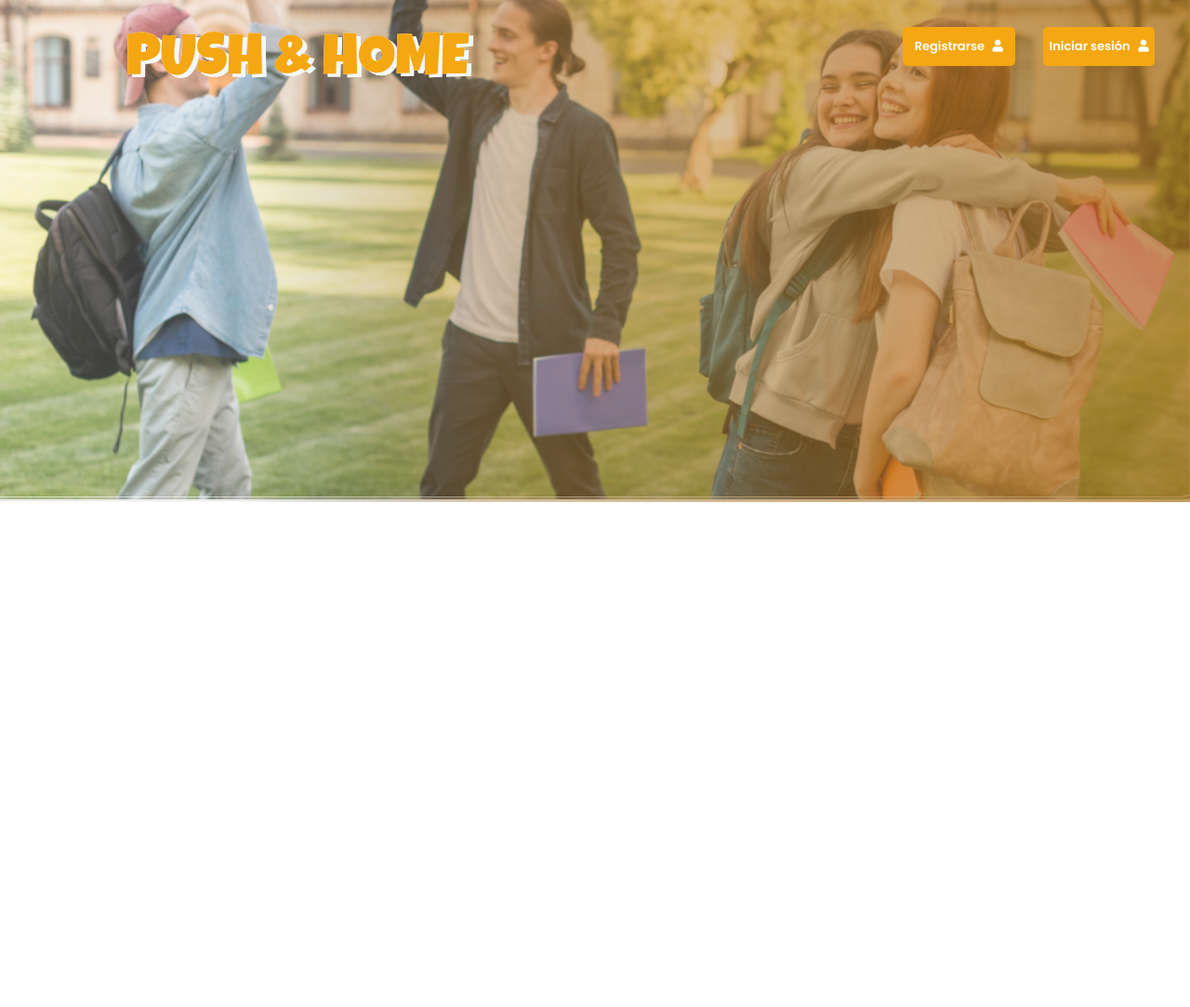
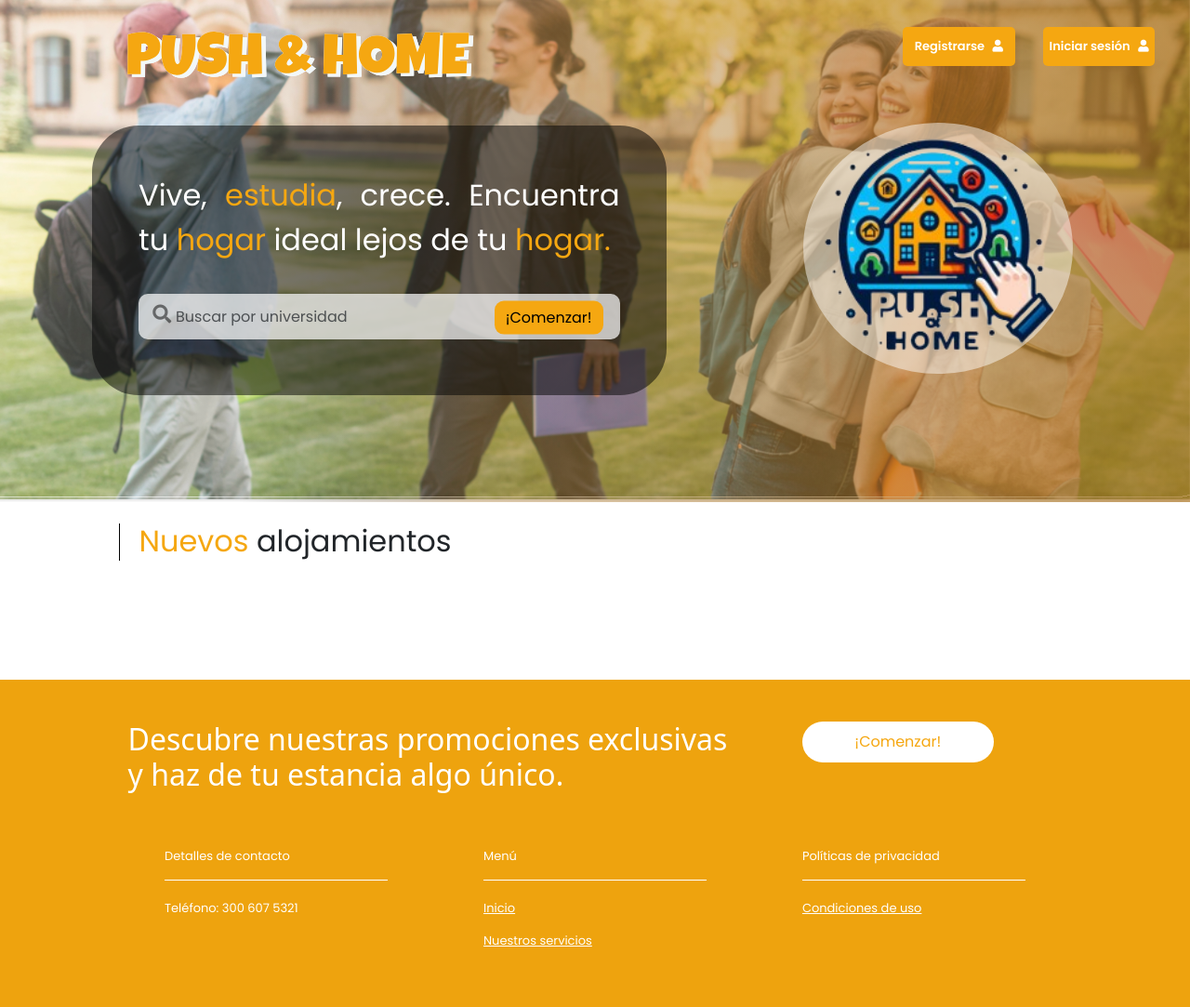
Before and after one commit to AliciaV2002/PUSHANDHOME, a Django app: page / in a window 1280 px wide. Shown: the whole page at 93% size. Before the commit the page ends 540 px from the top, so only its background shows below. Run offline with Django 5.2, Linux system fonts and the light colour scheme; some libraries are stand-ins or nearby versions.

Commit message:
Update index.html
Agregue el footer pero falta que sea responsive

```diff
--- a/pagina/static/css/global.css
+++ b/pagina/static/css/global.css
@@ -27,7 +27,7 @@ font-family: "Poppins", sans-serif;
 font-weight: 800;
 font-style: normal;
 }
-body, html {
+html {
     height: 100vh;
     margin: 0;
 }
@@ -35,3 +35,25 @@ body, html {
     display: flex; /* Use flexbox for button alignment */
     justify-content: space-between; /* Distribute buttons evenly */
   }
+body {
+    margin: 0;
+    padding: 0;
+    display: flex;
+    flex-direction: column;
+    min-height: 100vh; /* Hacemos que el cuerpo ocupe al menos el 100% de la altura de la ventana del navegador */
+    width: auto;
+}
+
+.content {
+    flex: 1; /* El contenido ocupará el espacio restante */
+}
+footer {
+    background-color: #EEA30E;
+    bottom: 0;
+    color: #fff;
+    text-align: center;
+    padding: 20px;
+    width: 100%;
+    z-index: 0;
+    position: absolute; /* Cambiado a posición fija */
+}
--- a/pagina/static/css/styles.css
+++ b/pagina/static/css/styles.css
@@ -39,3 +39,39 @@
     width: 24px; /* Ancho del ícono */
     height: 24px; /* Altura del ícono */
 }
+
+.txt{
+    font-size: xx-large;
+    color: #ffffff;
+
+}
+
+.color{
+    color: #F5A711;
+}
+
+.responsive-banner {
+    background-color: rgba(0, 0, 0, 0.5);
+    color: white; /* Set text color to white for better contrast */
+    text-align: justify; /* Center text horizontally */
+    display: flex;
+    width: 618px;
+    height: 290px;
+  }
+
+/* Estilos CSS para el icono de búsqueda */
+.fa-search {
+    font-size: 20px;
+}
+
+/* Estilos CSS para el campo de búsqueda */
+.form-control {
+    font-family: 'Poppins', sans-serif;
+    font-weight: 400;
+}
+
+/* Estilos CSS para el botón */
+.btn {
+    font-family: 'Poppins', sans-serif;
+    font-weight: 400;
+}
--- a/pagina/templates/index.html
+++ b/pagina/templates/index.html
@@ -20,7 +20,8 @@
 </head>
 <body>
     <!-- Navbar -->
-    <div>
+    <header>
+        <!-- SVG de fondo -->
         <svg xmlns="http://www.w3.org/2000/svg" viewBox="0 0 1920 834" fill="none" class="imagecontainer" style="position: absolute; top: -2%;z-index:-1;">
             <image href="{% static 'imagenes/Estudiantes.png' %}" width="1920" height="834"/>
             <g filter="url(#filter0_d_112_71)">
@@ -48,8 +49,6 @@
             </defs>
             <rect x="0" y="0" width="100%" height="100%" fill="url(#degradado-linear)"/>
         </svg>
-        <header>
-            <!-- SVG de fondo -->
         <div>
             <nav class="navbar navbar-expand-lg">
                 <div class="container-fluid nav-item d-nonw">  <a href="/">
@@ -72,13 +71,69 @@
                 </div>
             </nav>
         </div>
+        <!--buscador con boton-->
+        <div class="container-fluid">
+            <div class="row">
+                <div class="col-lg" style="margin-top: 2%; margin-left:6%;">
+                    <div class="responsive-banner row" style="padding: 6%; padding-top:8%; margin: 10px; background-color: rgba(0, 0, 0, 0.5); border-radius: 50px;">
+                        <span class= "poppins-regular txt">Vive, <span class="color">estudia</span>, crece. Encuentra tu  <span class="color">hogar</span> ideal lejos de tu <span class="color">hogar.</span></span>
+
+                        <div style="position: relative;">
+                            <i class="fas fa-search" style="position: absolute; left: 5%; top: 50%; transform: translateY(-115%); color: rgba(0, 0, 0, 0.5);"></i>
+                            <input style="width:100%; height:70%; border-radius:10px; background-color: rgba(255, 255, 255, 0.7); border:none; color: #000000; padding-left: 40px;" type="text" class="form-control poppins-regular" placeholder="Buscar por universidad" aria-label="Recipient's username" aria-describedby="button-addon2">
+                            <button class="btn btn-outline-secondary poppins-regular" type="button" id="button-addon2" style="position: absolute; right: 30px;  transform: translateY(-115%); background-color: #F5A711; color: #000000; border-radius:10px; border:none;">¡Comenzar!</button>
+                        </div>
+
+                    </div>
+                </div>
+                <div class="col-lg" style="display: flex; justify-content: center; align-items: center;">
+                    <a href="/"><img class="imagecontainer" src="{% static 'imagenes/Logo.png' %}" style="width:290px; height: 270px; background-color: rgba(255, 255, 255, 0.47); border-radius: 50%;"></a>
+                </div>
+            </div>
+        </div>
     </header>
-
     <!-- Contenido -->
-    <!--buscador con boton-->
+    <div class="content" style="padding:10%">
+        <div style="border-left: 1px solid black; height: 40px;">
+            <h2 class="poppins-regular" style="margin-left:2%"><span class="color">Nuevos</span> alojamientos</h2>
+            <!--Imagenes-->
+        </div>
+    </div>
 
 
-    <div>
+
+
+
+
+    <!-- Footer -->
+    <footer class="container-xxl" style="position: relative; width: 100%;">
+        <div class="row" style="text-align: left; padding:2% 10%; ">
+            <h1 class="txt col-8">Descubre nuestras promociones exclusivas y haz de tu estancia algo único.</h1>
+
+            <button class="btn btn-outline-secondary poppins-regular col-4" type="button" id="button-addon2" style="align-items: right; background-color: #FFFFFF; color: #F5A711; border-radius:50px; border:none; padding:1% 5%; width:20%; height:20%; margin-left:5%; text-align:center; font-size:medium">¡Comenzar!</button>
+        </div>
+        <div class="row poppins-regular" style="padding:2% 10%; font-size:small; text-align: left;">
+            <div class="col" style="padding: 0 5%">
+                <p>Detalles de contacto</p>
+                <div style="border-top: 1px solid white;"></div>
+                <br>
+                <p>Teléfono: 300 607 5321</p>
+            </div>
+            <div class="col" style="padding: 0 5%">
+                <p>Menú</p>
+                <div style="border-top: 1px solid white;"></div>
+                <br>
+                <p><a style="color:#ffffff;" href="#">Inicio</a></p>
+                <p><a style="color:#ffffff;" href="#">Nuestros servicios</a></p>
+            </div>
+            <div class="col" style="padding: 0 5%">
+                <p>Políticas de privacidad</p>
+                <div style="border-top: 1px solid white;"></div>
+                <br>
+                <p><a style="color:#ffffff;" href="#">Condiciones de uso</a></p>
+            </div>
+        </div>
+    </footer>
 
 
 </body>
```
Lines whose indentation alone changed are shown as unchanged.
